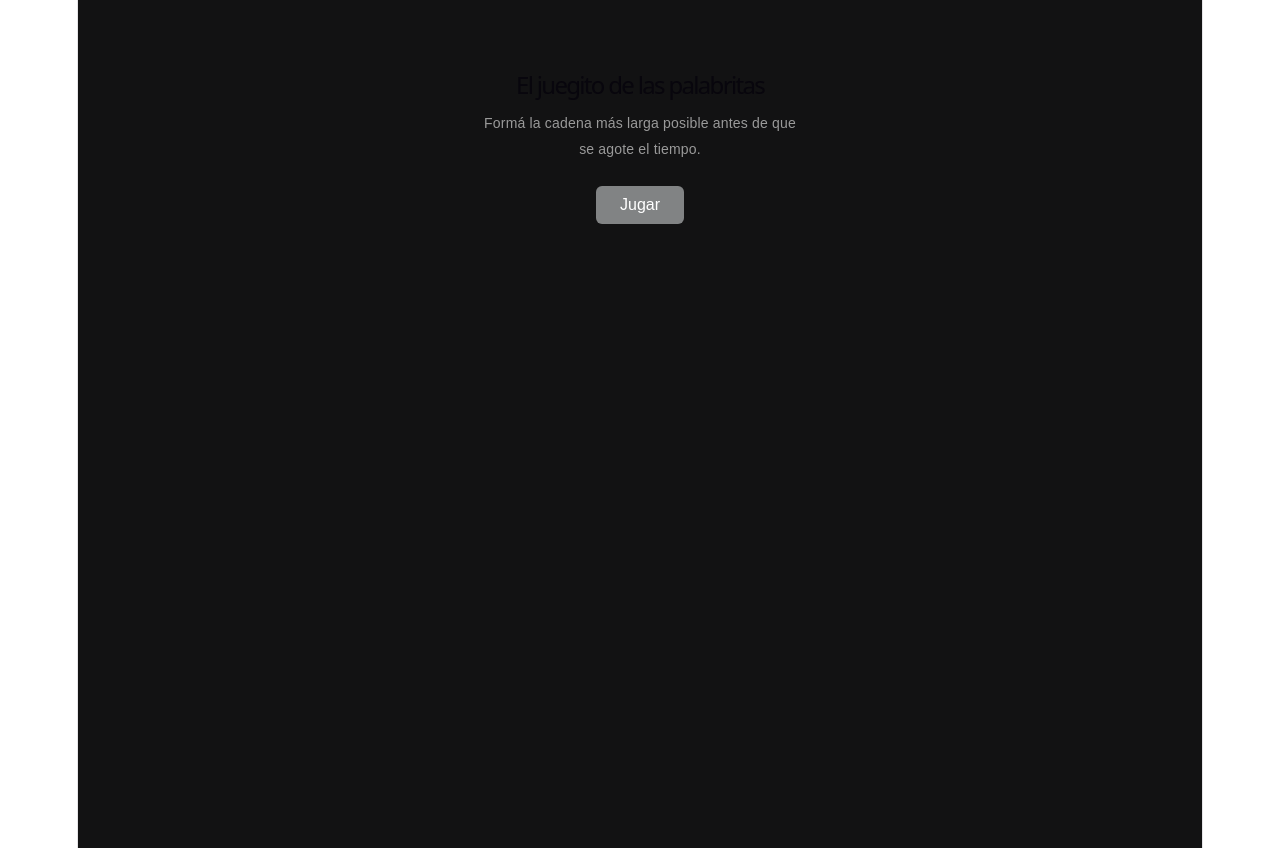
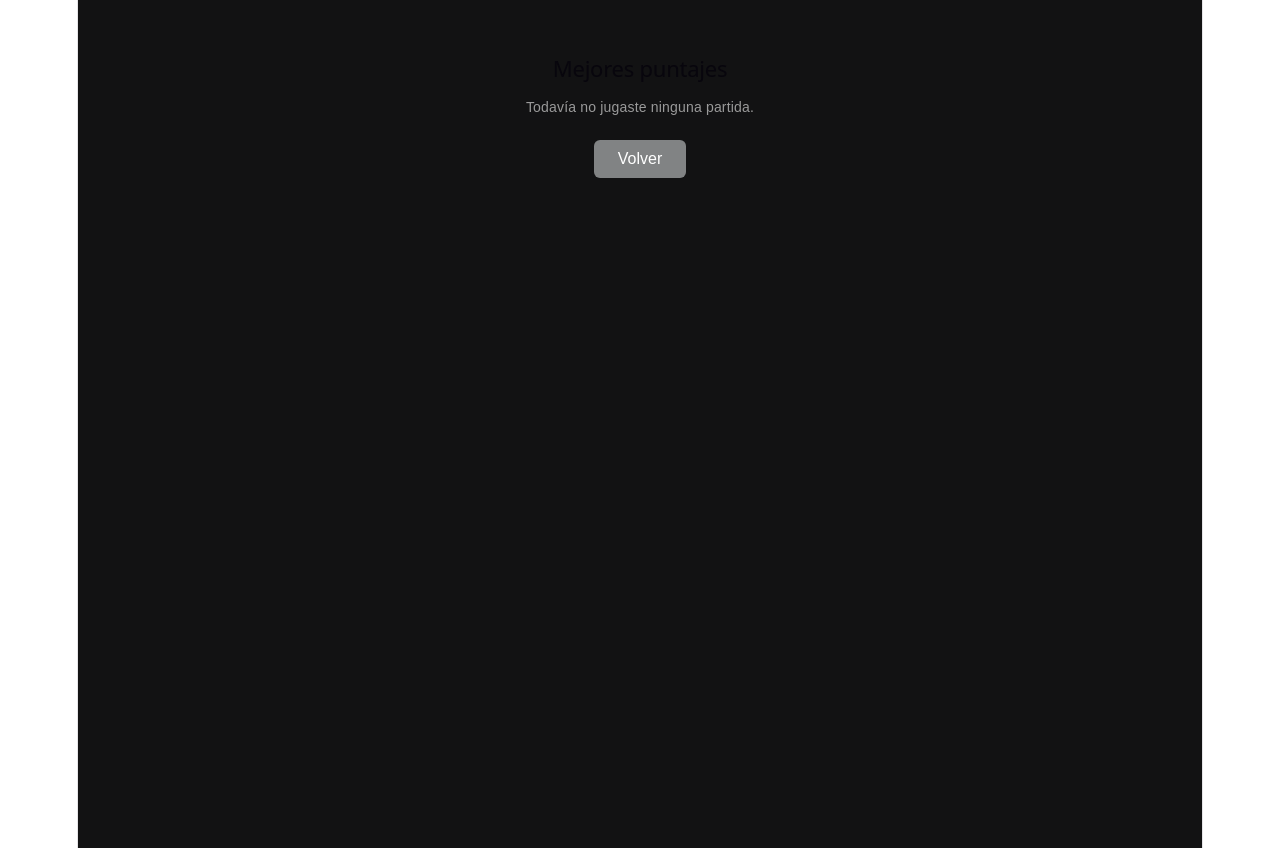
Before and after one commit to GuidoFlamini/unq-ui-guido-flamini-trabajo-final, a React (Vite) app: page /leaderboard in a window 1280 px wide. Built offline with nearby package versions, Linux system fonts and the light colour scheme.

Commit message:
se agrega leaderboard

```diff
--- a/src/App.jsx
+++ b/src/App.jsx
@@ -1,33 +1,15 @@
-import { useState, useEffect, useRef } from 'react';
-import Keyboard from './components/keyboard/Keyboard';
-import { useGame } from './hooks/useGame';
-import GameBoard from './components/GameBoard/GameBoard';
-import StartScreen from './pages/StartScreen/StartScreen';
-import EndScreen from './pages/EndScreen/EndScreen';
+import { Routes, Route } from 'react-router-dom';
+import Game from './pages/Game/Game';
+import Leaderboard from './pages/Leaderboard/Leaderboard';
 import './App.css';
 
-
-
 function App() {
-  const { state, currentWord, handleKeyPress, startGame, restartGame } = useGame();
   return (
     <div className="app">
-      {state.status === 'idle' && <StartScreen onStart={startGame} />}
-
-      {state.status === 'playing' && (
-        <>
-          <GameBoard state={state} currentWord={currentWord} />
-          <Keyboard onKeyPress={handleKeyPress} />
-        </>
-      )}
-
-      {state.status === 'finished' && (
-        <EndScreen
-          chain={state.chain}
-          score={state.score}
-          onPlayAgain={restartGame}
-        />
-      )}
+      <Routes>
+        <Route path="/" element={<Game />} />
+        <Route path="/leaderboard" element={<Leaderboard />} />
+      </Routes>
     </div>
   );
 }
--- a/src/hooks/useGame.js
+++ b/src/hooks/useGame.js
@@ -1,5 +1,6 @@
 import { useState, useEffect, useRef } from 'react';
 import { calculateScore, getInvalidReason } from '../utils/gameLogic';
+import { saveScore } from '../utils/leaderboard';
 
 const TURN_DURATION = 15;
 
@@ -32,6 +33,12 @@ export function useGame() {
 
     return () => clearInterval(intervalRef.current);
   }, [state.status, state.chain.length]);
+
+  useEffect(() => {
+    if (state.status === 'finished') {
+      saveScore(state.score, state.chain.length);
+    }
+  }, [state.status]);
 
   function startGame() {
     setState({ ...INITIAL_STATE, status: 'playing' });
--- a/src/pages/EndScreen/EndScreen.css
+++ b/src/pages/EndScreen/EndScreen.css
@@ -18,6 +18,12 @@
   margin: 0;
 }
 
+.end-screen__highlight {
+  color: orange;
+  font-weight: bold;
+  font-size: 14px;
+}
+
 .end-screen .chain {
   display: flex;
   flex-wrap: wrap;
@@ -35,8 +41,13 @@
   border-radius: 999px;
 }
 
+.end-screen__actions {
+  display: flex;
+  gap: 8px;
+  margin-top: 8px;
+}
+
 .end-screen button {
-  margin-top: 8px;
   padding: 10px 24px;
   font-size: 16px;
   border: 0;
@@ -49,3 +60,20 @@
 .end-screen button:hover {
   background-color: #9a9b9c;
 }
+
+.end-screen__secondary {
+  display: inline-block;
+  text-decoration: none;
+  padding: 10px 24px;
+  font-size: 16px;
+  border-radius: 6px;
+  background-color: transparent;
+  border: 1px solid #3a3a3c;
+  color: #9a9a9a;
+  cursor: pointer;
+}
+
+.end-screen__secondary:hover {
+  border-color: #9a9a9a;
+  color: white;
+}
--- a/src/pages/EndScreen/EndScreen.jsx
+++ b/src/pages/EndScreen/EndScreen.jsx
@@ -1,11 +1,18 @@
+import { Link } from 'react-router-dom';
+import { getLeaderboard } from '../../utils/leaderboard';
 import './EndScreen.css';
 
 function EndScreen({ chain, score, onPlayAgain }) {
+  const leaderboard = getLeaderboard();
+  const madeTop10 = leaderboard.some((entry) => entry.score === score);
+
   return (
     <div className="end-screen">
       <h2>Partida terminada</h2>
       <p>Palabras encadenadas: {chain.length}</p>
       <p>Puntaje final: {score}</p>
+
+      {madeTop10 && <p className="end-screen__highlight">¡Entraste al top 10!</p>}
 
       <div className="chain">
         {chain.map((item, index) => (
@@ -15,7 +22,12 @@ function EndScreen({ chain, score, onPlayAgain }) {
         ))}
       </div>
 
-      <button onClick={onPlayAgain}>Ir al inicio</button>
+      <div className="end-screen__actions">
+        <button onClick={onPlayAgain}>Ir al Inicio</button>
+        <Link to="/leaderboard" className="end-screen__secondary">
+          Ver leaderboard
+        </Link>
+      </div>
     </div>
   );
 }
--- /dev/null
+++ b/src/pages/Game/Game.jsx
@@ -0,0 +1,32 @@
+import { useGame } from '../../hooks/useGame';
+import StartScreen from '../StartScreen/StartScreen';
+import GameBoard from '../../components/GameBoard/GameBoard';
+import EndScreen from '../EndScreen/EndScreen';
+import Keyboard from '../../components/keyboard/Keyboard';
+
+function Game() {
+  const { state, currentWord, startGame, restartGame, handleKeyPress } = useGame();
+
+  return (
+    <>
+      {state.status === 'idle' && <StartScreen onStart={startGame} />}
+
+      {state.status === 'playing' && (
+        <>
+          <GameBoard state={state} currentWord={currentWord} />
+          <Keyboard onKeyPress={handleKeyPress} />
+        </>
+      )}
+
+      {state.status === 'finished' && (
+        <EndScreen
+          chain={state.chain}
+          score={state.score}
+          onPlayAgain={restartGame}
+        />
+      )}
+    </>
+  );
+}
+
+export default Game;
--- /dev/null
+++ b/src/pages/Leaderboard/Leaderboard.css
@@ -0,0 +1,69 @@
+.leaderboard {
+  display: flex;
+  flex-direction: column;
+  align-items: center;
+  gap: 12px;
+  padding: 32px 16px;
+  max-width: 400px;
+  margin: 0 auto;
+}
+
+.leaderboard h2 {
+  font-size: 22px;
+  margin: 0;
+}
+
+.leaderboard__empty {
+  font-size: 14px;
+  color: #9a9a9a;
+}
+
+.leaderboard__list {
+  width: 100%;
+  list-style: none;
+  padding: 0;
+  margin: 0;
+  display: flex;
+  flex-direction: column;
+  gap: 6px;
+}
+
+.leaderboard__item {
+  display: flex;
+  align-items: center;
+  gap: 12px;
+  padding: 8px 12px;
+  background-color: #1e1e20;
+  border-radius: 6px;
+}
+
+.leaderboard__rank {
+  font-weight: bold;
+  color: orange;
+  width: 20px;
+}
+
+.leaderboard__score {
+  flex: 1;
+  font-weight: bold;
+}
+
+.leaderboard__words {
+  font-size: 13px;
+  color: #9a9a9a;
+}
+
+.leaderboard button {
+  margin-top: 8px;
+  padding: 10px 24px;
+  font-size: 16px;
+  border: 0;
+  border-radius: 6px;
+  background-color: #818384;
+  color: white;
+  cursor: pointer;
+}
+
+.leaderboard button:hover {
+  background-color: #9a9b9c;
+}
--- /dev/null
+++ b/src/pages/Leaderboard/Leaderboard.jsx
@@ -0,0 +1,32 @@
+import { useNavigate } from 'react-router-dom';
+import { getLeaderboard } from '../../utils/leaderboard';
+import './Leaderboard.css';
+
+function Leaderboard() {
+  const navigate = useNavigate();
+  const entries = getLeaderboard();
+
+  return (
+    <div className="leaderboard">
+      <h2>Mejores puntajes</h2>
+
+      {entries.length === 0 ? (
+        <p className="leaderboard__empty">Todavía no jugaste ninguna partida.</p>
+      ) : (
+        <ol className="leaderboard__list">
+          {entries.map((entry, index) => (
+            <li key={index} className="leaderboard__item">
+              <span className="leaderboard__rank">{index + 1}</span>
+              <span className="leaderboard__score">{entry.score} pts</span>
+              <span className="leaderboard__words">{entry.wordCount} palabras</span>
+            </li>
+          ))}
+        </ol>
+      )}
+
+      <button onClick={() => navigate(-1)}>Volver</button>
+    </div>
+  );
+}
+
+export default Leaderboard;
--- a/src/pages/StartScreen/StartScreen.css
+++ b/src/pages/StartScreen/StartScreen.css
@@ -33,3 +33,21 @@
 .start-screen button:hover {
   background-color: #9a9b9c;
 }
+
+.start-screen__secondary {
+  display: inline-block;
+  text-decoration: none;
+  margin-top: 12px;
+  padding: 10px 24px;
+  font-size: 16px;
+  border-radius: 6px;
+  background-color: transparent;
+  border: 1px solid #3a3a3c;
+  color: #9a9a9a;
+  cursor: pointer;
+}
+
+.start-screen__secondary:hover {
+  border-color: #9a9a9a;
+  color: white;
+}
--- a/src/pages/StartScreen/StartScreen.jsx
+++ b/src/pages/StartScreen/StartScreen.jsx
@@ -1,11 +1,15 @@
+import { Link } from 'react-router-dom';
 import './StartScreen.css';
 
 function StartScreen({ onStart }) {
   return (
     <div className="start-screen">
-      <h1>El juegito de las palabritas</h1>
+      <h1>El jueguito de las palabritas</h1>
       <p>Formá la cadena más larga posible antes de que se agote el tiempo.</p>
       <button onClick={onStart}>Jugar</button>
+      <Link to="/leaderboard" className="start-screen__secondary">
+        Ver leaderboard
+      </Link>
     </div>
   );
 }
--- /dev/null
+++ b/src/utils/leaderboard.js
@@ -0,0 +1,27 @@
+const STORAGE_KEY = 'wordChainLeaderboard';
+const MAX_ENTRIES = 10;
+
+export function getLeaderboard() {
+  try {
+    const raw = localStorage.getItem(STORAGE_KEY);
+    return raw ? JSON.parse(raw) : [];
+  } catch {
+    return [];
+  }
+}
+
+export function saveScore(score, wordCount) {
+  const entry = {
+    score,
+    wordCount,
+    date: new Date().toISOString(),
+  };
+
+  const current = getLeaderboard();
+  const updated = [...current, entry]
+    .sort((a, b) => b.score - a.score)
+    .slice(0, MAX_ENTRIES);
+
+  localStorage.setItem(STORAGE_KEY, JSON.stringify(updated));
+  return updated;
+}
```
